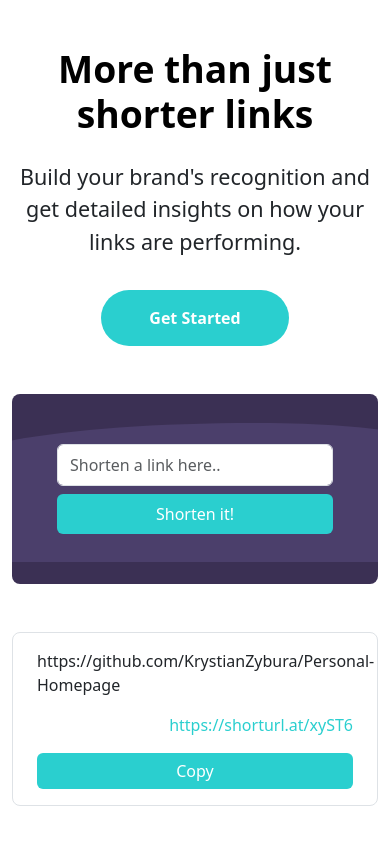
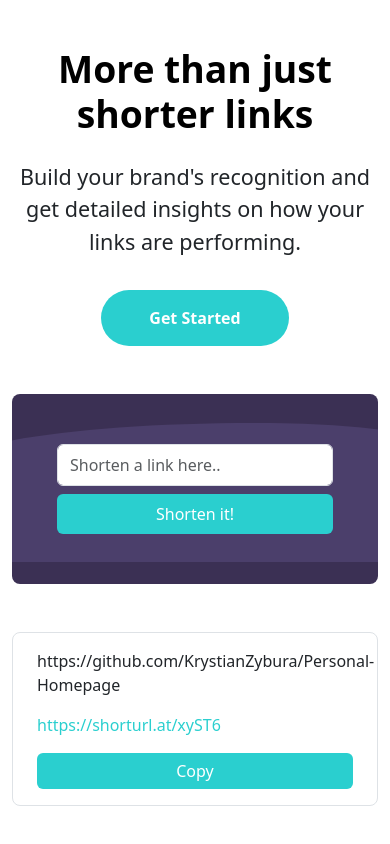
Before and after one commit to KrystianZybura/url-shortening-api-landing-page, a React (Vite) app: page / in a window 390 px wide. Shown: the part 395-1239 px from the top of the page. Built offline with nearby package versions, Linux system fonts and the light colour scheme.

Commit message:
columns for output will be from large screen breakpoint

```diff
--- a/src/components/Output/index.tsx
+++ b/src/components/Output/index.tsx
@@ -6,10 +6,10 @@ const Output = () => (
     <ul className="list-group gap-4">
       <li className="list-group-item py-3 rounded-3">
         <div className="row gap-3 px-2">
-          <span className="col-md-6 my-auto">
+          <span className="col-lg-6 my-auto">
             https://github.com/KrystianZybura/Personal-Homepage
           </span>
-          <div className="col-md d-flex flex-column flex-md-row gap-3 text-end">
+          <div className="col-lg d-flex flex-column flex-lg-row gap-3 text-lg-end">
             <ShortenedLink className="my-auto flex-grow-1">
               https://shorturl.at/xyST6
             </ShortenedLink>
```
